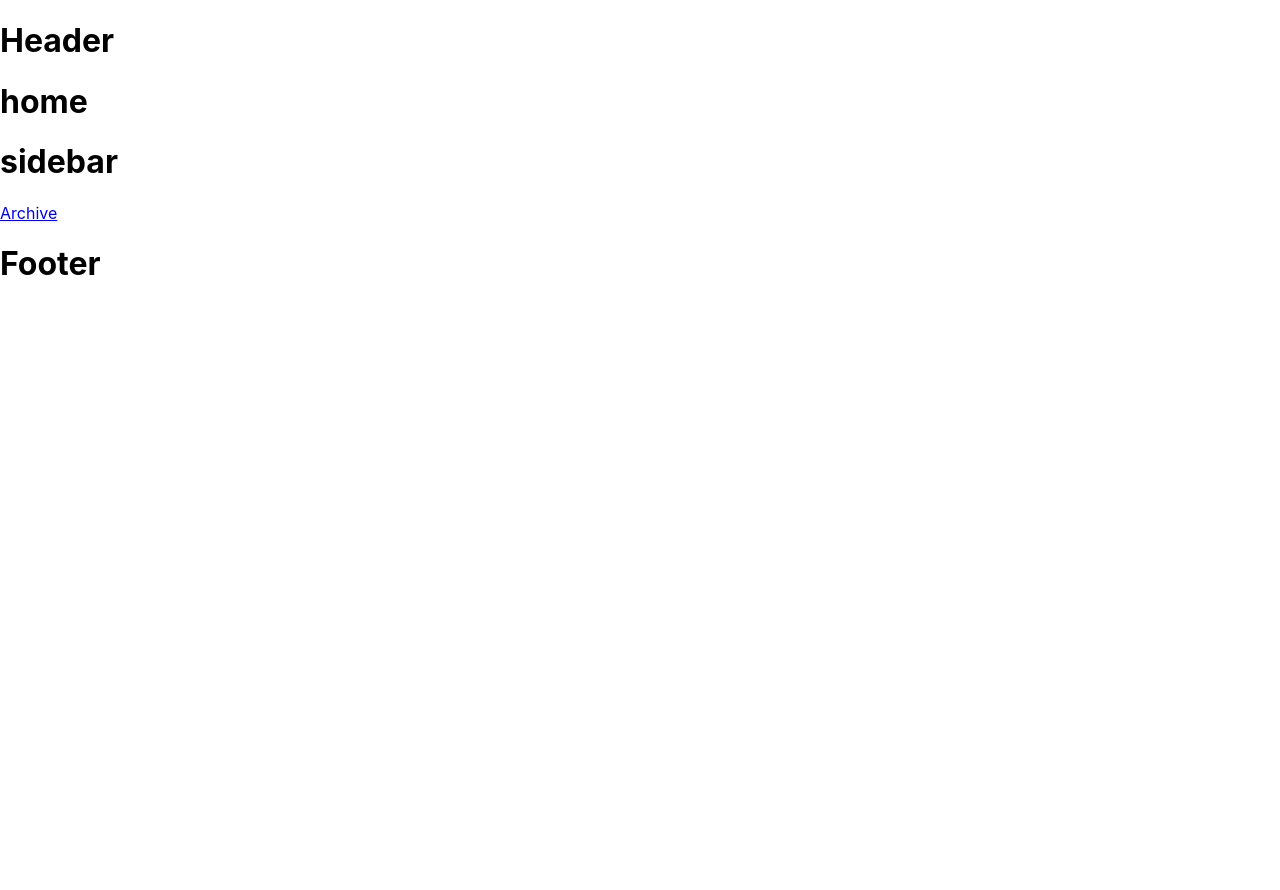
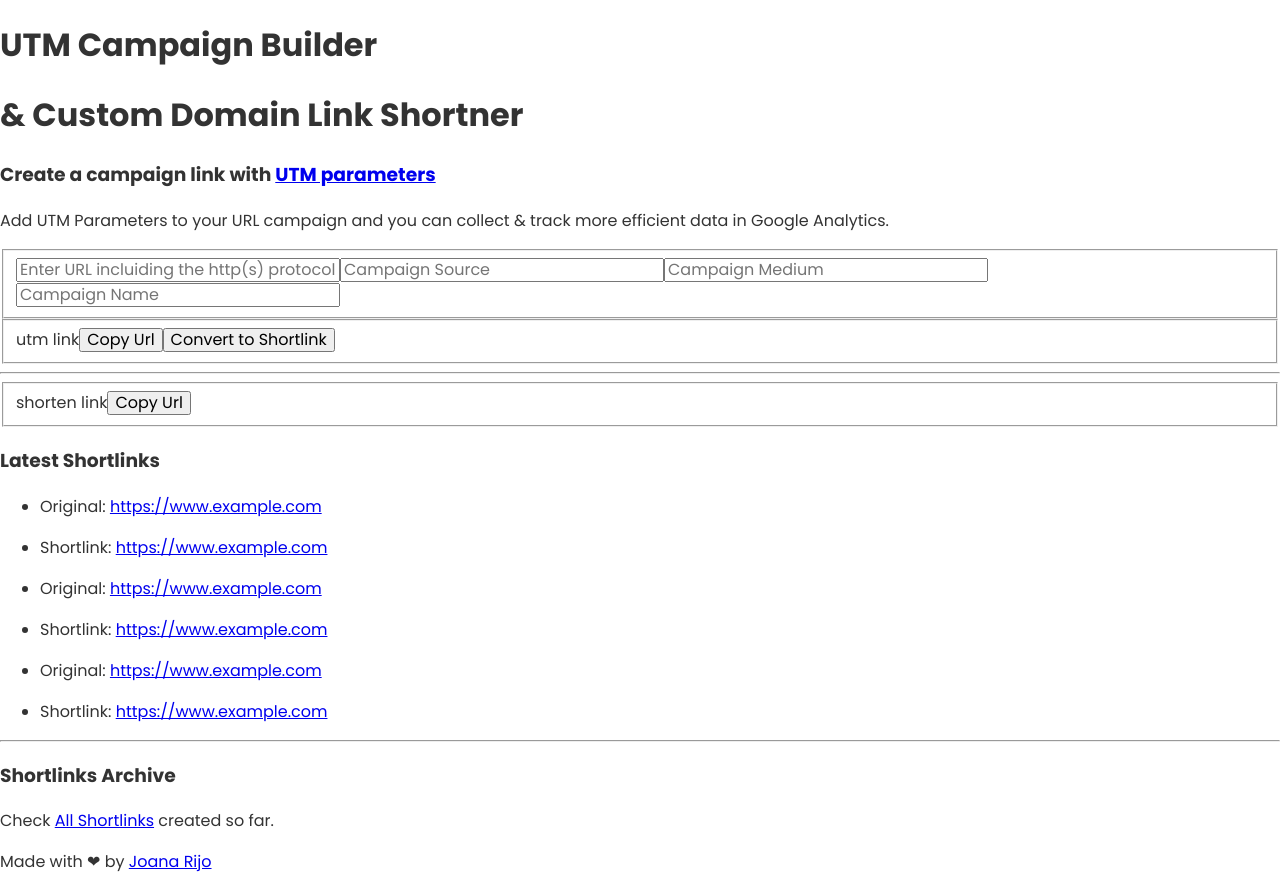
Before and after one commit to joanarijo/utm-link-shortner, a React (Create React App) app in the folder client/: page / in a window 1280 px wide. Before the commit the page ends 800 px from the top, so only its background shows below. Built offline with nearby package versions, Linux system fonts and the light colour scheme.

Commit message:
home html

```diff
--- a/client/package.json
+++ b/client/package.json
@@ -7,6 +7,7 @@
     "@testing-library/react": "^11.2.2",
     "@testing-library/user-event": "^12.2.2",
     "axios": "^0.21.0",
+    "node-sass": "^4.14.1",
     "react": "^17.0.1",
     "react-dom": "^17.0.1",
     "react-router-dom": "^5.2.0",
--- a/client/src/App.js
+++ b/client/src/App.js
@@ -1,5 +1,6 @@
 import React from 'react';
 import './App.css';
+import './assets/scss/main.scss';
 import { BrowserRouter as Router, Route, Switch } from 'react-router-dom';
 import Header from './components/Header/component';
 import Home from './components/Home/component';
@@ -7,7 +8,7 @@ import Archive from './components/Archive/component';
 import Footer from './components/Footer/component';
 
 const App = () => (
-  <div>
+  <React.Fragment>
     <Header />
     <Router>
         <Switch>
@@ -16,7 +17,7 @@ const App = () => (
         </Switch>
     </Router>
     <Footer />
-  </div>
+  </React.Fragment>
 );
 
 export default App;
--- /dev/null
+++ b/client/src/assets/scss/main.scss
@@ -0,0 +1,12 @@
+@import url('https://fonts.googleapis.com/css2?family=Poppins:wght@300;400;700&display=swap');
+@import url('https://cdnjs.cloudflare.com/ajax/libs/normalize/8.0.1/normalize.min.css');
+
+$font-stack: 'Poppins', sans-serif;
+$primary: #333333;
+$secondary: #15B2FA;
+$tertiary: #343434;
+
+body {
+  font: 100% $font-stack;
+  color: $primary;
+}
--- a/client/src/components/Footer/component.js
+++ b/client/src/components/Footer/component.js
@@ -3,7 +3,7 @@ const Footer = () => {
 
     return (
         <div>
-           <h1>Footer</h1>
+           <p>Made with ❤ by <a href="https://joanarijo.dev/" target="_blank">Joana Rijo</a></p>
         </div>
      );
 }
--- a/client/src/components/Header/component.js
+++ b/client/src/components/Header/component.js
@@ -3,7 +3,8 @@ const Header = () => {
 
     return (
         <div>
-           <h1>Header</h1>
+           <h1>UTM Campaign Builder</h1>
+           <h1>& Custom Domain Link Shortner</h1>
         </div>
      );
 }
--- /dev/null
+++ b/client/src/components/Home/Main.js
@@ -0,0 +1,35 @@
+import React from 'react';
+
+const Main = () => {
+
+    return (
+        <main>
+            <section>
+                <span></span>
+                <h3>Create a campaign link with <a href="https://support.google.com/analytics/answer/1033863" target="__blank">UTM parameters</a></h3>
+                <p>Add UTM Parameters to your URL campaign and you can collect & track more efficient data in Google Analytics.</p>
+                <form>
+                    <fieldset>
+                        <input type="text" name="url" placeholder="Enter URL incluiding the http(s) protocol" />
+                        <input type="text" name="source" placeholder="Campaign Source" />
+                        <input type="text" name="medium" placeholder="Campaign Medium" />
+                        <input type="text" name="medium" placeholder="Campaign Name" />
+                    </fieldset>
+                    <fieldset>
+                        <span id="utm">utm link</span>
+                        <input type="submit" value="Copy Url" />
+                        <input type="submit" value="Convert to Shortlink" />
+                    </fieldset>
+                    <hr />
+                    <fieldset>
+                        <span id="shorten">shorten link</span>
+                        <input type="submit" value="Copy Url" />
+                    </fieldset>
+                </form>
+                <span></span>
+            </section>
+        </main>
+     );
+}
+
+export default Main;
--- a/client/src/components/Home/Sidebar.js
+++ b/client/src/components/Home/Sidebar.js
@@ -6,10 +6,24 @@ const Sidebar = () => {
 
     return (
 
-        <div>
-            <h1>sidebar</h1>
-              <Link to="/archive">Archive</Link>
-        </div>
+        <aside>
+            <h3>Latest Shortlinks</h3>
+            <ul>
+                <li><p>Original: <a href="https://www.example.com">https://www.example.com</a></p></li>
+                <li><p>Shortlink: <a href="https://www.example.com">https://www.example.com</a></p></li>
+            </ul>
+            <ul>
+                <li><p>Original: <a href="https://www.example.com">https://www.example.com</a></p></li>
+                <li><p>Shortlink: <a href="https://www.example.com">https://www.example.com</a></p></li>
+            </ul>
+            <ul>
+                <li><p>Original: <a href="https://www.example.com">https://www.example.com</a></p></li>
+                <li><p>Shortlink: <a href="https://www.example.com">https://www.example.com</a></p></li>
+            </ul>
+            <hr/>
+            <h3>Shortlinks Archive</h3>
+              <p>Check <Link to="/archive">All Shortlinks</Link> created so far.</p>
+        </aside>
 
      );
 }
--- a/client/src/components/Home/component.js
+++ b/client/src/components/Home/component.js
@@ -1,12 +1,14 @@
+import React from 'react';
+import Main from './Main';
 import Sidebar from './Sidebar';
 
 const Home = () => {
 
     return (
-        <div>
-           <h1>home</h1>
-           <Sidebar />
-        </div>
+        <React.Fragment>
+            <Main />
+            <Sidebar />
+        </React.Fragment>
      );
 }
 
```
Also changed, not shown: 2 other files (tests, documents, lock files or other folders).
